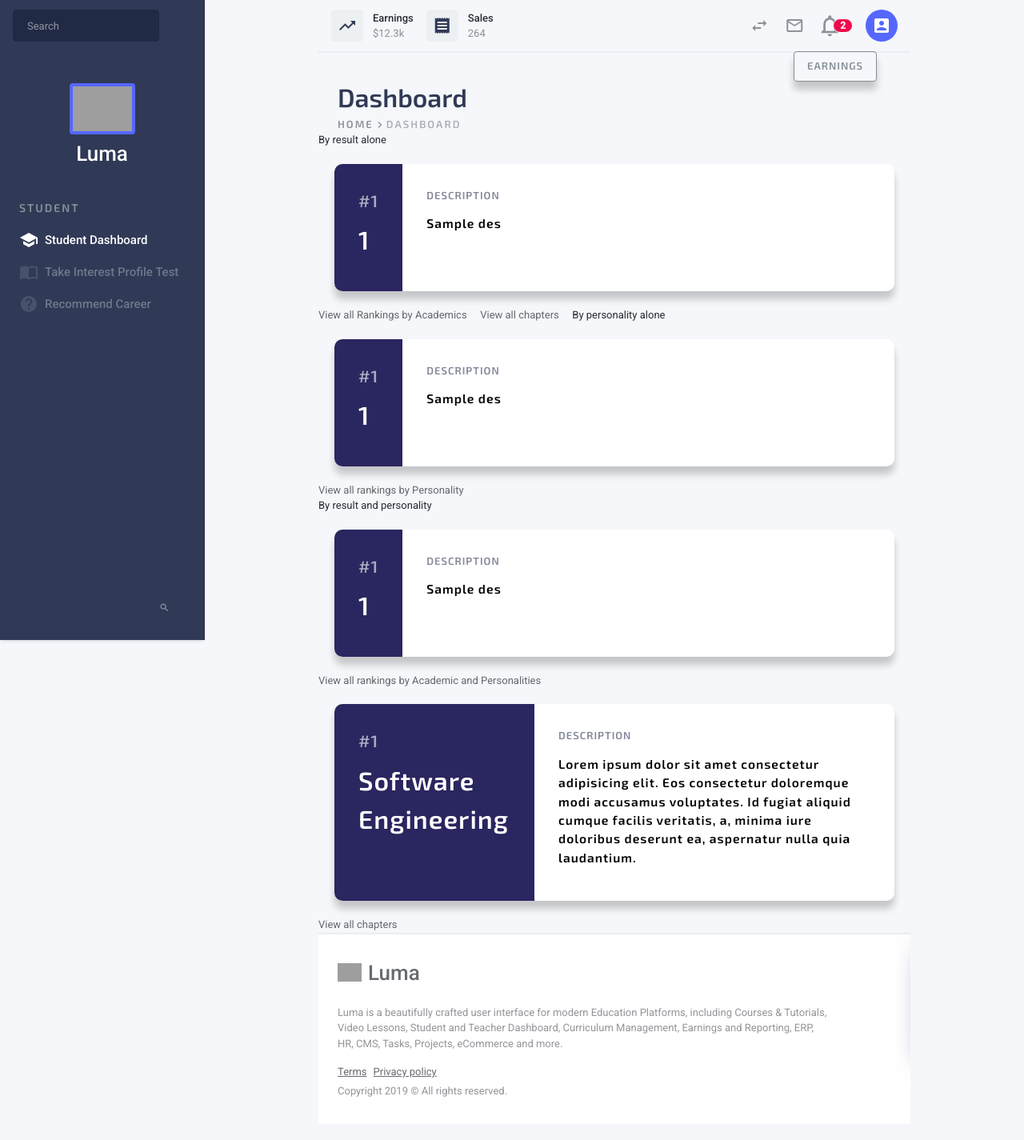
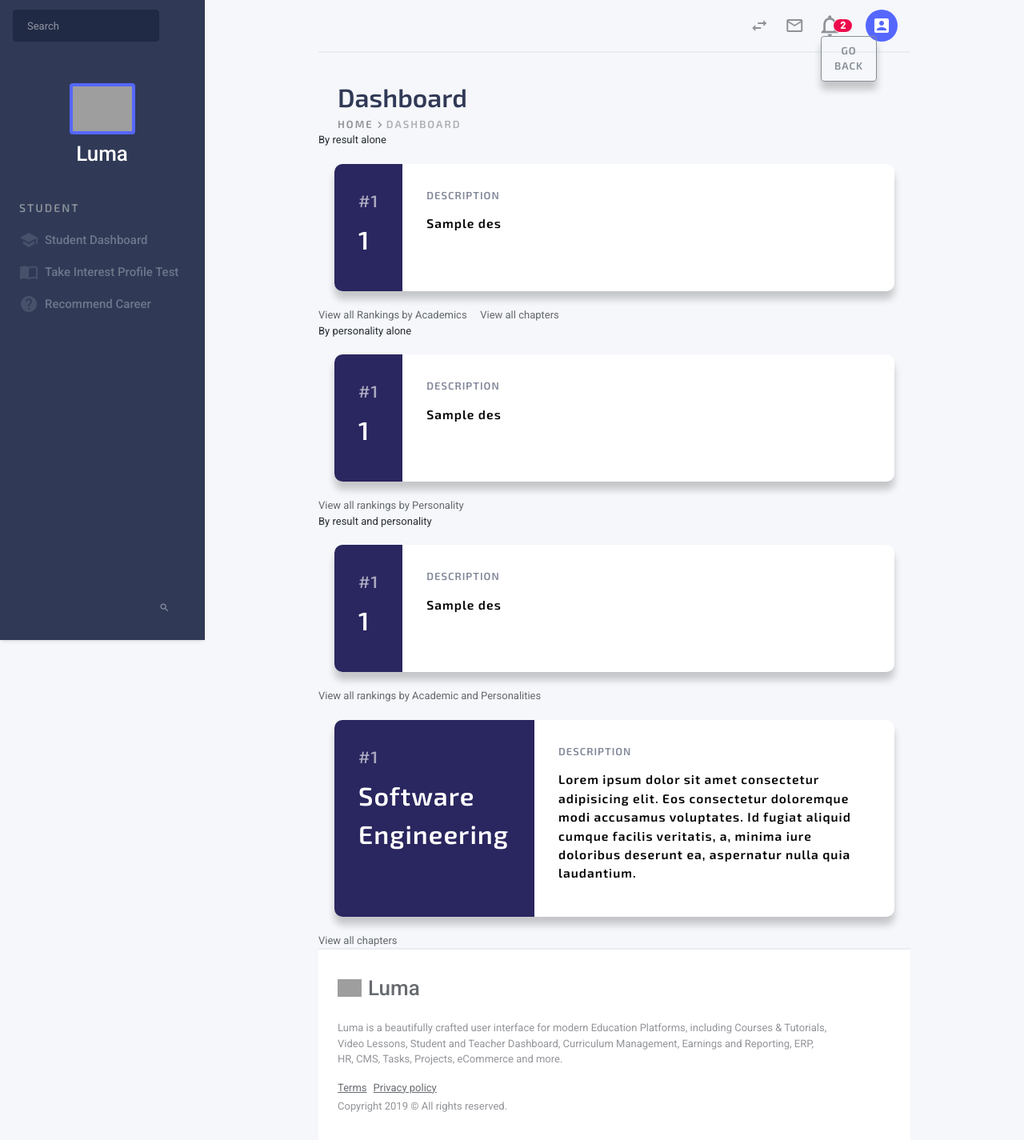
Before and after one commit to bolu-tife/career-recommender, a Django app: template recommendation_sys/templates/recommendation_sys/rankings.html in a window 1280 px wide. Shown: the whole page at 80% size. Before the commit the page ends 1371 px from the top, so only its background shows below. Run offline with Django 3.2, Linux system fonts and the light colour scheme; the template is opened without the code that fills it: most values are stand-ins (such as "Sample title", 1, 10 or a date in 2020); some libraries are stand-ins or nearby versions; some web fonts are replaced; grey boxes are pictures that could not be loaded.

Commit message:
Fix ranking structure

```diff
--- a/recommendation_sys/templates/recommendation_sys/base.html
+++ b/recommendation_sys/templates/recommendation_sys/base.html
@@ -40,6 +40,7 @@
 	<link type="text/css" href="{% static 'css/ranking.css' %}" rel="stylesheet">
 
 </head>
+
 <body class="layout-app ">
 
 	<div class="preloader">
@@ -75,34 +76,6 @@
 
 					<span class="d-none d-lg-block">Luma</span>
 				</a>
-
-			<span class="d-none d-md-flex align-items-center mr-16pt">
-
-				<span class="avatar avatar-sm mr-12pt">
-
-					<span class="avatar-title rounded navbar-avatar"><i
-							class="material-icons">trending_up</i></span>
-
-				</span>
-
-				<small class="flex d-flex flex-column">
-					<strong class="navbar-text-100">Earnings</strong>
-					<span class="navbar-text-50">&dollar;12.3k</span>
-				</small>
-			</span>
-			<span class="d-none d-md-flex align-items-center mr-16pt">
-
-				<span class="avatar avatar-sm mr-12pt">
-
-					<span class="avatar-title rounded navbar-avatar"><i class="material-icons">receipt</i></span>
-
-				</span>
-
-				<small class="flex d-flex flex-column">
-					<strong class="navbar-text-100">Sales</strong>
-					<span class="navbar-text-50">264</span>
-				</small>
-			</span>
 
 				<div class="flex"></div>
 
@@ -308,7 +281,7 @@
 
 					<div class="row" role="tablist">
 						<div class="col-auto">
-						<a href="instructor-earnings.html" class="btn btn-outline-secondary">Earnings</a>
+							<a href="#" onclick="history.back()" class="btn btn-outline-secondary">Go back</a>
 						</div>
 					</div>
 
@@ -381,20 +354,20 @@
 					<ul class="sidebar-menu">
 
 
-					<li class="sidebar-menu-item active">
+						<li class="sidebar-menu-item {{student_dashboard}}">
 							<a class="sidebar-menu-button" href="instructor-dashboard.html">
 								<span class="material-icons sidebar-menu-icon sidebar-menu-icon--left">school</span>
 								<span class="sidebar-menu-text">Student Dashboard</span>
 							</a>
 						</li>
-					<li class="sidebar-menu-item">
+						<li class="sidebar-menu-item {{profile_test}}">
 							<a class="sidebar-menu-button" href="{% url 'personality:test' %}">
 								<span
 									class="material-icons sidebar-menu-icon sidebar-menu-icon--left">import_contacts</span>
 								<span class="sidebar-menu-text">Take Interest Profile Test</span>
 							</a>
 						</li>
-					<li class="sidebar-menu-item">
+						<li class="sidebar-menu-item {{recomm_career}}">
 							<a class="sidebar-menu-button" href="{% url 'rankings' %}">
 								<span class="material-icons sidebar-menu-icon sidebar-menu-icon--left">help</span>
 								<span class="sidebar-menu-text">Recommend Career</span>
--- a/recommendation_sys/templates/recommendation_sys/rankings.html
+++ b/recommendation_sys/templates/recommendation_sys/rankings.html
@@ -7,7 +7,7 @@
 
 	{% if rankings_KS %}
 
-		By result alone
+		<p>By result alone</p>
 		{% for index, rank, des in rankings_KS %}
 
 		<div class="courses-container">
@@ -20,9 +20,9 @@
 				<div class="course-info">
 
 					<h6>Description</h6>
-			<h2 class="rank-h2" style="
-    font-size: 1.2em;margin-block-start: 0.83em; margin-block-end: 0.83em; margin-inline-start: 0px;margin-inline-end: 0px;font-weight: bold;color: #000000;
-">{{ des}}</h2>
+					<h2 class="rank-h2" style="font-size: 1.2em;margin-block-start: 0.83em;
+					margin-block-end: 0.83em; margin-inline-start: 0px;margin-inline-end: 0px;
+					font-weight: bold;color: #000000;">{{ des }}</h2>
 					<!--<button class="btn">Continue</button> -->
 				</div>
 
@@ -33,10 +33,11 @@
 		{% endfor %}
 		<a href="#">View all Rankings by Academics <i class="fas fa-chevron-right"></i></a>
 	{% endif %}
+
 	<a href="#">View all chapters <i class="fas fa-chevron-right"></i></a>
 	{% if rankings_P %}
 
-		By personality alone
+		<p>By personality alone</p>
 		{% for index, rank, des in rankings_P %}
 
 		<div class="courses-container">
@@ -49,9 +50,9 @@
 				<div class="course-info">
 
 					<h6>Description</h6>
-			<h2 class="rank-h2" style="
-    font-size: 1.2em;margin-block-start: 0.83em; margin-block-end: 0.83em; margin-inline-start: 0px;margin-inline-end: 0px;font-weight: bold;color: #000000;
-">{{ des}}</h2>
+					<h2 class="rank-h2" style="font-size: 1.2em;margin-block-start: 0.83em;
+					margin-block-end: 0.83em; margin-inline-start: 0px;margin-inline-end: 0px;
+					font-weight: bold;color: #000000;">{{ des}}</h2>
 					<!--<button class="btn">Continue</button> -->
 				</div>
 
@@ -62,12 +63,7 @@
 		{% endfor %}
 		<a href="#">View all rankings by Personality <i class="fas fa-chevron-right"></i></a>
 
-
-<div></div>
-
-
-
-		By result and personality
+		<p>By result and personality</p>
 		{% for index, rank, des in rankings_KSP %}
 
 		<div class="courses-container">
@@ -80,9 +76,9 @@
 				<div class="course-info">
 
 					<h6>Description</h6>
-			<h2 class="rank-h2" style="
-    font-size: 1.2em;margin-block-start: 0.83em; margin-block-end: 0.83em; margin-inline-start: 0px;margin-inline-end: 0px;font-weight: bold;color: #000000;
-">{{ des}}</h2>
+					<h2 class="rank-h2" style="font-size: 1.2em;margin-block-start: 0.83em;
+					margin-block-end: 0.83em; margin-inline-start: 0px;margin-inline-end: 0px;
+					font-weight: bold;color: #000000;">{{ des }}</h2>
 					<!--<button class="btn">Continue</button> -->
 				</div>
 
@@ -108,51 +104,16 @@
 			<div class="course-info">
 
 				<h6>Description</h6>
-			<h2 class="rank-h2" style="
-    font-size: 1.2em;margin-block-start: 0.83em; margin-block-end: 0.83em; margin-inline-start: 0px;margin-inline-end: 0px;font-weight: bold;color: #000000;
-">Lorem ipsum dolor sit amet consectetur adipisicing elit. Eos consectetur doloremque modi accusamus voluptates. Id fugiat aliquid cumque facilis veritatis, a, minima iure doloribus deserunt ea, aspernatur nulla quia laudantium.</h2>
+				<h2 class="rank-h2" style="font-size: 1.2em;margin-block-start: 0.83em;
+				margin-block-end: 0.83em; margin-inline-start: 0px;margin-inline-end: 0px;
+				font-weight: bold;color: #000000;">Lorem ipsum dolor sit amet consectetur adipisicing elit. Eos consectetur doloremque modi accusamus voluptates. Id fugiat aliquid cumque facilis veritatis, a, minima iure doloribus deserunt ea, aspernatur nulla quia laudantium.</h2>
 				<!--<button class="btn">Continue</button> -->
 			</div>
 
 		</div>
 	</div>
+
 <a href="#">View all chapters <i class="fas fa-chevron-right"></i></a>
-<!-- SOCIAL PANEL HTML -->
-<div class="social-panel-container">
-	<div class="social-panel">
-		<p>Created with <i class="fa fa-heart"></i> by
-			<a target="_blank" href="https://florin-pop.com">Florin Pop</a></p>
-		<button class="close-btn"><i class="fas fa-times"></i></button>
-		<h4>Get in touch on</h4>
-		<ul>
-			<li>
-				<a href="https://www.patreon.com/florinpop17" target="_blank">
-					<i class="fab fa-discord"></i>
-				</a>
-			</li>
-			<li>
-				<a href="https://twitter.com/florinpop1705" target="_blank">
-					<i class="fab fa-twitter"></i>
-				</a>
-			</li>
-			<li>
-				<a href="https://linkedin.com/in/florinpop17" target="_blank">
-					<i class="fab fa-linkedin"></i>
-				</a>
-			</li>
-			<li>
-				<a href="https://facebook.com/florinpop17" target="_blank">
-					<i class="fab fa-facebook"></i>
-				</a>
-			</li>
-			<li>
-				<a href="https://instagram.com/florinpop17" target="_blank">
-					<i class="fab fa-instagram"></i>
-				</a>
-			</li>
-		</ul>
-	</div>
-</div>
 
 
 
```
Lines whose indentation alone changed are shown as unchanged.
